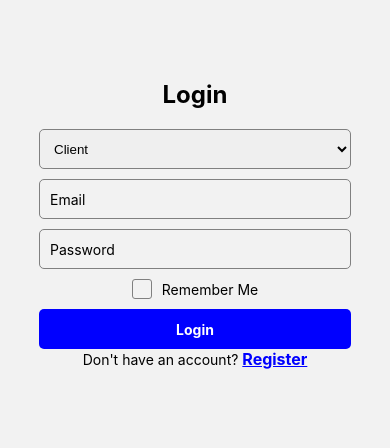
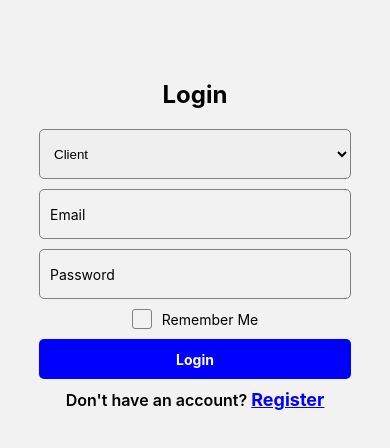
Before and after one commit to cmleo/FoodRunner-Client, a React Native app: screen /Login in a window 390 px wide. Shown: the top 448 px of the page. Built offline with nearby package versions, Linux system fonts and the light colour scheme; no server answers.

Commit message:
added style for the register text from login screen

```diff
--- a/src/screens/Login/LoginStyles.js
+++ b/src/screens/Login/LoginStyles.js
@@ -13,7 +13,7 @@ const styles = StyleSheet.create({
 	},
 	input: {
 		width: '80%',
-		height: 40,
+		height: 50,
 		borderColor: 'gray',
 		borderWidth: 1,
 		borderRadius: 5,
@@ -55,9 +55,16 @@ const styles = StyleSheet.create({
 		color: 'red',
 		marginBottom: 10,
 	},
+
+	registerText: {
+		fontWeight: '600',
+		fontSize: 16,
+		marginTop: 10,
+	},
+
 	registerLink: {
 		color: 'blue',
-		fontSize: 16,
+		fontSize: 18,
 		fontWeight: 'bold',
 		textDecorationLine: 'underline',
 	},
```
